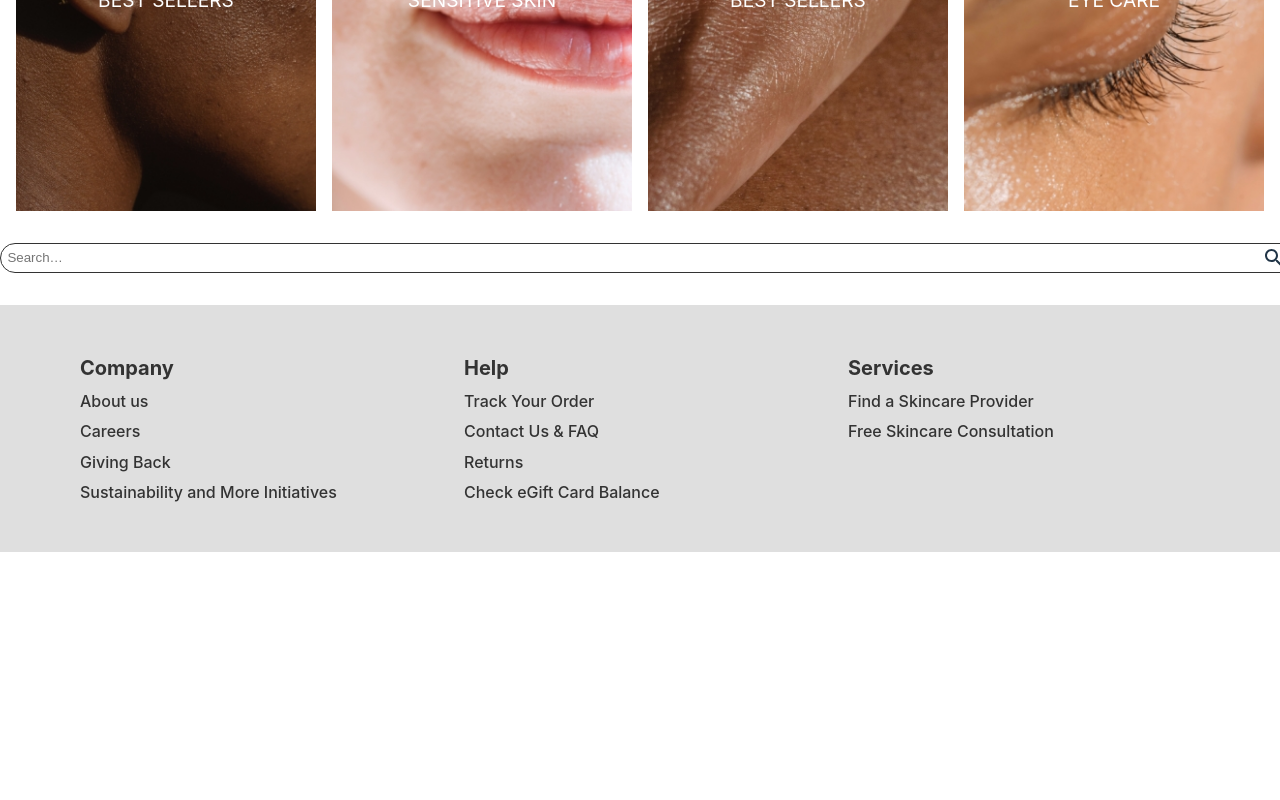
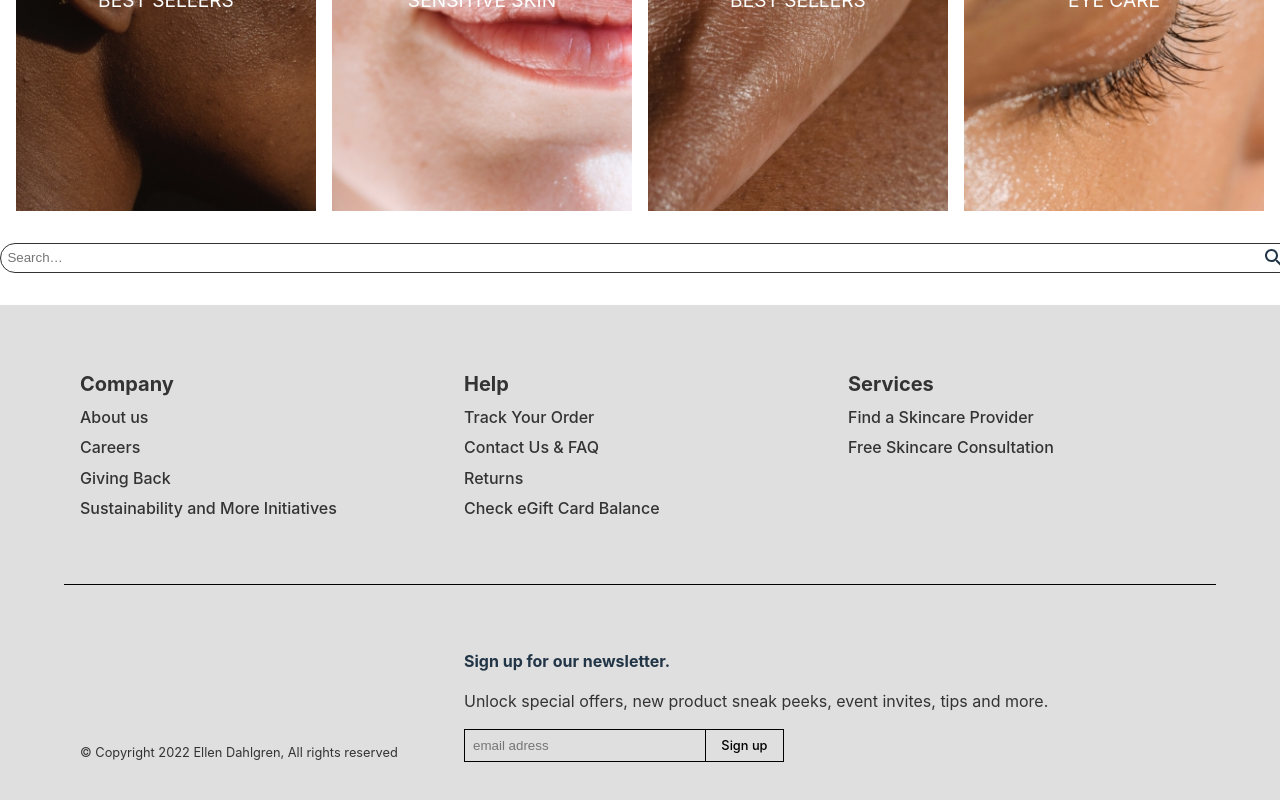
Before and after one commit to ellensofia/e-commerce, a React (Vite) app: page / in a window 1280 px wide. Shown: the part 1855-2655 px from the top of the page. Before the commit the page ends 2407 px from the top, so only its background shows below. Built offline with nearby package versions, Linux system fonts and the light colour scheme; no server answers.

Commit message:
add bottom part of footer

```diff
--- a/src/assets/components/Footer.tsx
+++ b/src/assets/components/Footer.tsx
@@ -30,6 +30,22 @@ export default function Footer() {
           </List>
         </LinkSection>
       </InnerContainer>
+      <BottomSection>
+        <Copy>
+          <span>© Copyright 2022 Ellen Dahlgren, All rights reserved</span>
+        </Copy>
+        <NewsletterSection>
+          <NewsletterTitle>Sign up for our newsletter. </NewsletterTitle>
+          <Text>
+            Unlock special offers, new product sneak peeks, event invites, tips
+            and more.
+          </Text>
+          <Signup>
+            <Input placeholder="email adress"></Input>
+            <Button>Sign up</Button>
+          </Signup>
+        </NewsletterSection>
+      </BottomSection>
     </OuterContainer>
   );
 }
@@ -37,7 +53,7 @@ export default function Footer() {
 const OuterContainer = styled.div`
   margin-top: 2rem;
   align-items: center;
-  padding: 2rem 4rem;
+  padding: 3rem 4rem;
   background-color: #dfdfdf;
 `;
 
@@ -45,6 +61,8 @@ const InnerContainer = styled.div`
   display: grid;
   grid-template-columns: 1fr 1fr 1fr;
   justify-content: space-between;
+  padding-bottom: 3rem;
+  border-bottom: 1px solid black;
 `;
 
 const LinkSection = styled.div`
@@ -65,6 +83,56 @@ const Title = styled.h4`
   font-size: 1.25rem;
 `;
 
+const Signup = styled.h4`
+  display: flex;
+`;
+
+const BottomSection = styled.div`
+  padding-top: 3rem;
+  display: grid;
+  align-items: end;
+  grid-template-columns: 1fr 1fr 1fr;
+`;
+
+const NewsletterSection = styled.div`
+  padding: 1rem;
+  grid-column: span 2;
+`;
+
+const NewsletterTitle = styled.div`
+  grid-column: span 2;
+  font-weight: bold;
+  padding-bottom: 1rem;
+`;
+
+const Copy = styled.div`
+  color: #333;
+  font-size: 0.8rem;
+  padding: 1rem;
+`;
+
+const Input = styled.input`
+  padding: 0.5rem;
+  margin-top: 1rem;
+  background-color: transparent;
+  width: 14rem;
+  border: 1px solid black;
+`;
+
+const Button = styled.button`
+  margin-top: 1rem;
+  border: 1px solid black;
+  border-left: transparent;
+  background-color: transparent;
+  border-radius: 0;
+  font-size: 0.8rem;
+`;
+
+const Text = styled.p`
+  color: #333;
+  font-size: 1rem;
+`;
+
 const Link = styled.a`
   color: #333;
   font-size: 1rem;
```
